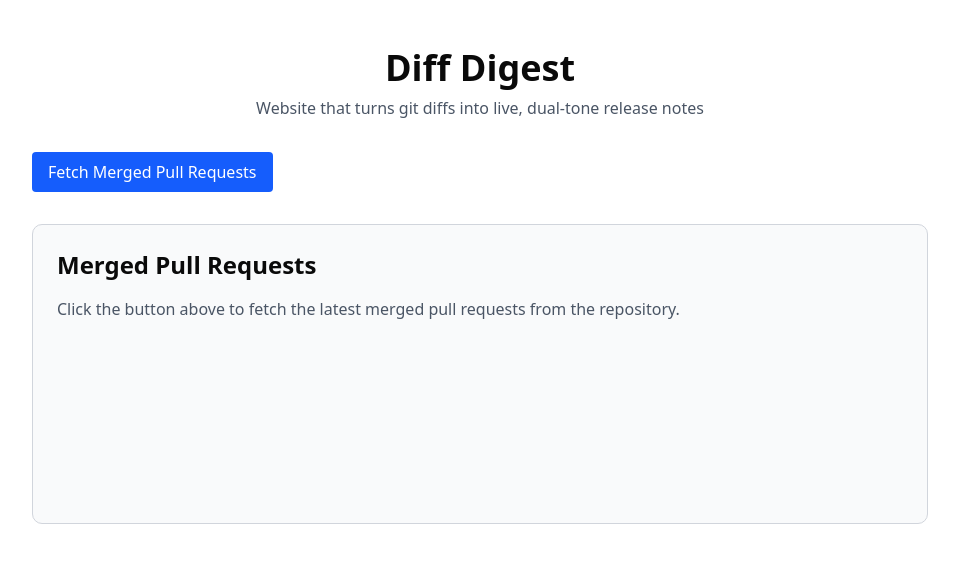
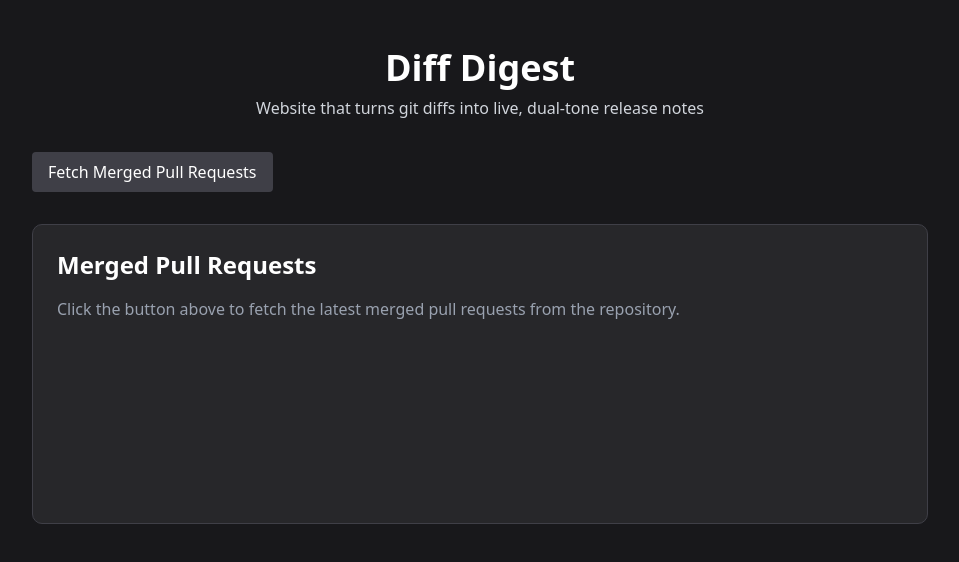
Before and after one commit to nicholaschen09/diff-digest, a Next.js app: page / in a window 1280 px wide. Shown: the top 562 px of the page, without its empty margins (160-1119 px from the left). Built offline with nearby package versions, Linux system fonts and the light colour scheme.

Commit message:
fixed ui for app

```diff
--- a/src/app/layout.tsx
+++ b/src/app/layout.tsx
@@ -14,7 +14,7 @@ const geistMono = Geist_Mono({
 
 export const metadata: Metadata = {
   title: "Diff Digest",
-  description: "a0 Take Home - Diff Digest",
+  description: "Website that turns git diffs into live, dual-tone release notes",
 };
 
 export default function RootLayout({
@@ -23,9 +23,9 @@ export default function RootLayout({
   children: React.ReactNode;
 }>) {
   return (
-    <html lang="en">
+    <html lang="en" className="dark">
       <body
-        className={`${geistSans.variable} ${geistMono.variable} antialiased`}
+        className={`${geistSans.variable} ${geistMono.variable} antialiased bg-zinc-900 text-white`}
       >
         {children}
       </body>
--- a/src/app/page.tsx
+++ b/src/app/page.tsx
@@ -103,16 +103,16 @@ export default function Home() {
   };
 
   return (
-    <main className="flex min-h-screen flex-col items-center p-4 sm:p-12">
-      <h1 className="text-4xl font-bold mb-2">Diff Digest</h1>
-      <p className="text-gray-600 dark:text-gray-400 mb-8 text-center">Website that turns git diffs into live, dual-tone release notes</p>
+    <main className="flex min-h-screen flex-col items-center p-4 sm:p-12 bg-zinc-900">
+      <h1 className="text-4xl font-bold mb-2 text-white">Diff Digest</h1>
+      <p className="text-gray-300 mb-8 text-center">Website that turns git diffs into live, dual-tone release notes</p>
 
       <div className="w-full max-w-4xl">
         {/* Controls Section */}
         <div className="mb-8 space-y-4">
           <div className="flex flex-col sm:flex-row sm:space-x-4 space-y-2 sm:space-y-0">
             <button
-              className="px-4 py-2 bg-blue-600 text-white rounded hover:bg-blue-700 transition-colors disabled:opacity-50"
+              className="px-4 py-2 bg-zinc-700 text-white rounded hover:bg-zinc-600 transition-colors disabled:opacity-50"
               onClick={handleFetchClick}
               disabled={isLoading}
             >
@@ -123,7 +123,7 @@ export default function Home() {
 
             {diffs.length > 0 && (
               <button
-                className="px-4 py-2 bg-green-600 text-white rounded hover:bg-green-700 transition-colors disabled:opacity-50"
+                className="px-4 py-2 bg-zinc-700 text-white rounded hover:bg-zinc-600 transition-colors disabled:opacity-50"
                 onClick={handleBatchGenerateClick}
                 disabled={isBatchGenerating || isLoading}
               >
@@ -134,24 +134,24 @@ export default function Home() {
         </div>
 
         {/* Results Section */}
-        <div className="border border-gray-300 dark:border-gray-700 rounded-lg p-6 min-h-[300px] bg-gray-50 dark:bg-gray-800">
-          <h2 className="text-2xl font-semibold mb-4">Merged Pull Requests</h2>
+        <div className="border border-zinc-700 rounded-lg p-6 min-h-[300px] bg-zinc-800">
+          <h2 className="text-2xl font-semibold mb-4 text-white">Merged Pull Requests</h2>
 
           {error && (
-            <div className="text-red-600 dark:text-red-400 bg-red-100 dark:bg-red-900/30 p-3 rounded mb-4">
+            <div className="text-red-400 bg-red-900/30 p-3 rounded mb-4">
               Error: {error}
             </div>
           )}
 
           {!initialFetchDone && !isLoading && (
-            <p className="text-gray-600 dark:text-gray-400">
+            <p className="text-gray-400">
               Click the button above to fetch the latest merged pull requests
               from the repository.
             </p>
           )}
 
           {initialFetchDone && diffs.length === 0 && !isLoading && !error && (
-            <p className="text-gray-600 dark:text-gray-400">
+            <p className="text-gray-400">
               No merged pull requests found or fetched.
             </p>
           )}
@@ -173,14 +173,14 @@ export default function Home() {
 
           {isLoading && (
             <div className="flex justify-center items-center my-8">
-              <div className="animate-spin rounded-full h-8 w-8 border-t-2 border-b-2 border-blue-500"></div>
+              <div className="animate-spin rounded-full h-8 w-8 border-t-2 border-b-2 border-gray-300"></div>
             </div>
           )}
 
           {nextPage && !isLoading && (
             <div className="mt-6 flex justify-center">
               <button
-                className="px-4 py-2 bg-gray-600 text-white rounded hover:bg-gray-700 transition-colors disabled:opacity-50"
+                className="px-4 py-2 bg-zinc-700 text-white rounded hover:bg-zinc-600 transition-colors disabled:opacity-50"
                 onClick={handleLoadMoreClick}
                 disabled={isLoading}
               >
--- a/src/components/DiffCard.tsx
+++ b/src/components/DiffCard.tsx
@@ -112,7 +112,7 @@ const DiffCard = forwardRef<{ generateNotes: () => Promise<void> }, DiffCardProp
         }));
 
         return (
-            <div className="border border-gray-300 dark:border-gray-700 rounded-lg p-4 mb-4 bg-white dark:bg-gray-900 shadow-sm">
+            <div className="border border-zinc-700 rounded-lg p-4 mb-4 bg-zinc-800 shadow-sm">
                 <div className="flex justify-between items-start mb-2">
                     <div>
                         <h3 className="text-lg font-semibold">
@@ -120,17 +120,17 @@ const DiffCard = forwardRef<{ generateNotes: () => Promise<void> }, DiffCardProp
                                 href={url}
                                 target="_blank"
                                 rel="noopener noreferrer"
-                                className="text-blue-600 dark:text-blue-400 hover:underline"
+                                className="text-gray-300 hover:text-white hover:underline"
                             >
                                 PR #{id}
                             </a>
                         </h3>
-                        <p className="text-gray-700 dark:text-gray-300">{description}</p>
+                        <p className="text-gray-400">{description}</p>
                     </div>
                     <div className="flex space-x-2">
                         <button
                             onClick={() => setIsExpanded(!isExpanded)}
-                            className="px-3 py-1 text-xs bg-gray-200 dark:bg-gray-800 rounded hover:bg-gray-300 dark:hover:bg-gray-700"
+                            className="px-3 py-1 text-xs bg-zinc-700 text-gray-300 rounded hover:bg-zinc-600 hover:text-white"
                         >
                             {isExpanded ? 'Hide Details' : 'Show Details'}
                         </button>
@@ -140,8 +140,8 @@ const DiffCard = forwardRef<{ generateNotes: () => Promise<void> }, DiffCardProp
                             className={cn(
                                 "px-3 py-1 text-xs text-white rounded transition-colors",
                                 isGenerating
-                                    ? "bg-gray-500"
-                                    : "bg-blue-600 hover:bg-blue-700"
+                                    ? "bg-zinc-600"
+                                    : "bg-zinc-700 hover:bg-zinc-600"
                             )}
                         >
                             {isGenerating ? 'Generating...' : 'Generate Notes'}
@@ -150,30 +150,30 @@ const DiffCard = forwardRef<{ generateNotes: () => Promise<void> }, DiffCardProp
                 </div>
 
                 {isExpanded && (
-                    <div className="mt-3 p-3 bg-gray-100 dark:bg-gray-800 rounded overflow-auto max-h-64 text-xs font-mono">
-                        <pre className="whitespace-pre-wrap break-words">{diff}</pre>
+                    <div className="mt-3 p-3 bg-zinc-900 rounded overflow-auto max-h-64 text-xs font-mono">
+                        <pre className="whitespace-pre-wrap break-words text-gray-300">{diff}</pre>
                     </div>
                 )}
 
                 {(devNote || marketingNote || error) && (
                     <div className="mt-4 space-y-3">
                         {error && (
-                            <div className="text-red-600 dark:text-red-400 bg-red-100 dark:bg-red-900/30 p-3 rounded">
+                            <div className="text-red-400 bg-red-900/30 p-3 rounded">
                                 Error: {error}
                             </div>
                         )}
 
                         {devNote && (
-                            <div className="p-3 bg-blue-100 dark:bg-blue-900/30 rounded">
-                                <h4 className="text-sm font-bold text-blue-800 dark:text-blue-300 mb-1">DEVELOPER NOTE</h4>
-                                <p className="text-gray-800 dark:text-gray-200">{devNote}</p>
+                            <div className="p-3 bg-zinc-700 rounded">
+                                <h4 className="text-sm font-bold text-blue-300 mb-1">DEVELOPER NOTE</h4>
+                                <p className="text-gray-300">{devNote}</p>
                             </div>
                         )}
 
                         {marketingNote && (
-                            <div className="p-3 bg-green-100 dark:bg-green-900/30 rounded">
-                                <h4 className="text-sm font-bold text-green-800 dark:text-green-300 mb-1">MARKETING NOTE</h4>
-                                <p className="text-gray-800 dark:text-gray-200">{marketingNote}</p>
+                            <div className="p-3 bg-zinc-700 rounded">
+                                <h4 className="text-sm font-bold text-green-300 mb-1">MARKETING NOTE</h4>
+                                <p className="text-gray-300">{marketingNote}</p>
                             </div>
                         )}
                     </div>
```
